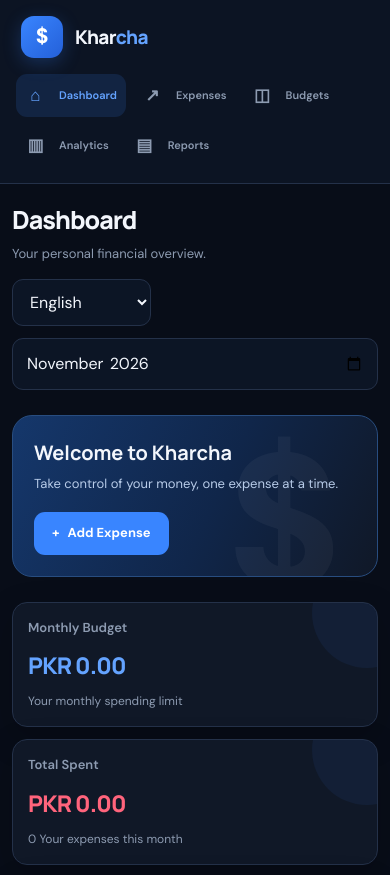
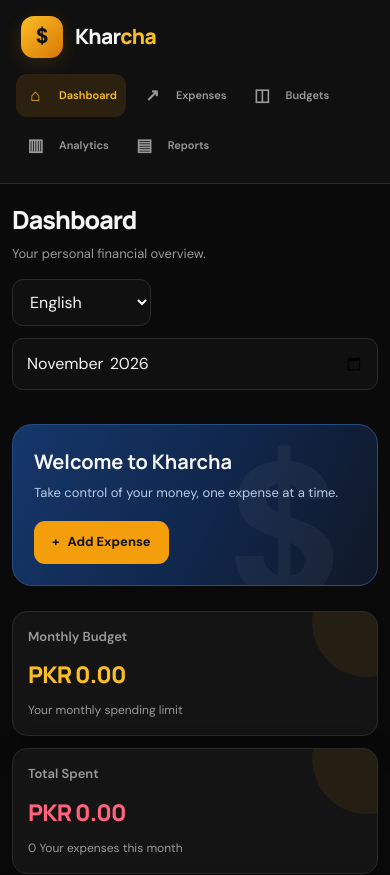
Before and after one commit to mubashirdon547-cyber/KHARCHA, a plain HTML site: page index.html in a window 390 px wide. Shown: the top 875 px of the page. Drawn offline with Linux system fonts and the light colour scheme.

Commit message:
Update style.css

```diff
--- a/style.css
+++ b/style.css
@@ -2,20 +2,22 @@
 @import url('https://fonts.googleapis.com/css2?family=DM+Sans:wght@400;500;600;700;800&family=Manrope:wght@400;500;600;700;800&display=swap');
 
 :root {
-  --bg: #080d18;
-  --surface: #101827;
-  --surface-2: #151f31;
-  --surface-3: #1b2940;
-  --border: #243149;
-  --text: #f3f6fc;
-  --muted: #8d9bb1;
-  --blue: #3985ff;
-  --blue-light: #64a3ff;
-  --green: #27c995;
-  --red: #ff647c;
-  --yellow: #f6bd4b;
+  --bg: #0A0A0A;
+  --surface: #141414;
+  --surface-2: #1B1B1B;
+  --surface-3: #242424;
+  --border: #2A2A2A;
+  --text: #F5F5F5;
+  --muted: #999999;
+
+  --blue: #F59E0B;
+  --blue-light: #FBBF24;
+  --green: #27C995;
+  --red: #FF647C;
+  --yellow: #F59E0B;
+
   --radius: 18px;
-  --shadow: 0 12px 35px rgba(0,0,0,.18);
+  --shadow: 0 12px 35px rgba(0,0,0,.22);
 }
 
 * {
@@ -26,10 +28,16 @@
 
 html {
   scroll-behavior: smooth;
+  width: 100%;
+  max-width: 100%;
+  overflow-x: clip;
 }
 
 body {
   min-height: 100vh;
+  width: 100%;
+  max-width: 100%;
+  overflow-x: clip;
   background: var(--bg);
   color: var(--text);
   font-family: 'DM Sans', sans-serif;
@@ -58,12 +66,15 @@ img {
 .app-layout {
   display: flex;
   min-height: 100vh;
+  width: 100%;
+  max-width: 100%;
+  min-width: 0;
 }
 
 .sidebar {
   width: 250px;
   min-width: 250px;
-  background: #0c1423;
+  background: #101010;
   border-right: 1px solid var(--border);
   padding: 28px 18px;
   display: flex;
@@ -81,14 +92,22 @@ img {
 .brand-logo {
   width: 42px;
   height: 42px;
-  display: grid;
-  place-items: center;
-  background: linear-gradient(135deg, #3985ff, #2460d9);
+  display: flex;
+  align-items: center;
+  justify-content: center;
+  background: linear-gradient(135deg, #FBBF24, #D97706);
   border-radius: 13px;
-  color: white;
+  color: #111111;
   font-size: 21px;
   font-weight: 800;
-  box-shadow: 0 5px 18px rgba(57,133,255,.25);
+  box-shadow: 0 5px 18px rgba(245,158,11,.15);
+}
+
+.brand-logo img {
+  width: 65px;
+  height: 65px;
+  object-fit: contain;
+  display: block;
 }
 
 .brand-name {
@@ -111,7 +130,7 @@ img {
 .nav-label {
   padding: 0 12px;
   margin-bottom: 7px;
-  color: #65748c;
+  color: #777777;
   font-size: 10px;
   font-weight: 800;
   letter-spacing: 1.5px;
@@ -136,7 +155,7 @@ img {
 }
 
 .nav-link.active {
-  background: rgba(57,133,255,.14);
+  background: rgba(245,158,11,.12);
   color: var(--blue-light);
 }
 
@@ -155,6 +174,8 @@ img {
 .main-content {
   flex: 1;
   min-width: 0;
+  max-width: 100%;
+  width: 100%;
   padding: 30px 36px;
 }
 
@@ -233,7 +254,8 @@ img {
   border-radius: 50%;
   right: -45px;
   top: -45px;
-  background: rgba(57,133,255,.07);
+  background: rgba(245,158,11,.07);
+  pointer-events: none;
 }
 
 .stat-label {
@@ -293,7 +315,7 @@ img {
 .progress-track {
   width: 100%;
   height: 10px;
-  background: #26334a;
+  background: #292929;
   border-radius: 20px;
   overflow: hidden;
 }
@@ -301,13 +323,13 @@ img {
 .progress-fill {
   height: 100%;
   width: 0;
-  background: linear-gradient(90deg, #347cff, #65a6ff);
+  background: linear-gradient(90deg, #D97706, #FBBF24);
   border-radius: inherit;
   transition: width .4s ease;
 }
 
 .progress-fill.danger {
-  background: linear-gradient(90deg, #ff526f, #ff8795);
+  background: linear-gradient(90deg, #FF526F, #FF8795);
 }
 
 .progress-details {
@@ -329,7 +351,7 @@ img {
 }
 
 .form-group label {
-  color: #cbd5e5;
+  color: #D4D4D4;
   font-size: 13px;
   font-weight: 600;
 }
@@ -341,7 +363,7 @@ textarea {
   width: 100%;
   min-height: 45px;
   padding: 11px 13px;
-  background: #0c1525;
+  background: #101010;
   border: 1px solid var(--border);
   border-radius: 11px;
   color: var(--text);
@@ -353,12 +375,12 @@ input:focus,
 select:focus,
 textarea:focus {
   border-color: var(--blue);
-  box-shadow: 0 0 0 3px rgba(57,133,255,.12);
+  box-shadow: 0 0 0 3px rgba(245,158,11,.12);
 }
 
 input::placeholder,
 textarea::placeholder {
-  color: #65748c;
+  color: #777777;
 }
 
 select option {
@@ -390,22 +412,22 @@ select option {
 
 .btn-primary {
   background: var(--blue);
-  color: white;
+  color: #111111;
 }
 
 .btn-primary:hover {
-  background: #256de0;
+  background: #FBBF24;
   transform: translateY(-1px);
 }
 
 .btn-secondary {
   background: var(--surface-3);
-  color: #dce7f8;
+  color: #E5E5E5;
   border-color: var(--border);
 }
 
 .btn-secondary:hover {
-  background: #263751;
+  background: #303030;
 }
 
 .btn-danger {
@@ -426,6 +448,7 @@ select option {
 
 .table-wrapper {
   width: 100%;
+  max-width: 100%;
   overflow-x: auto;
 }
 
@@ -438,7 +461,7 @@ table {
 th {
   padding: 13px 14px;
   text-align: left;
-  color: #8493aa;
+  color: #999999;
   font-size: 11px;
   font-weight: 800;
   letter-spacing: .7px;
@@ -448,8 +471,8 @@ th {
 
 td {
   padding: 15px 14px;
-  border-bottom: 1px solid rgba(36,49,73,.7);
-  color: #dce5f3;
+  border-bottom: 1px solid rgba(42,42,42,.8);
+  color: #E5E5E5;
   font-size: 13px;
 }
 
@@ -458,7 +481,7 @@ tr:last-child td {
 }
 
 tbody tr:hover {
-  background: rgba(255,255,255,.018);
+  background: rgba(255,255,255,.025);
 }
 
 .transaction-name {
@@ -487,7 +510,7 @@ tbody tr:hover {
   align-items: center;
   padding: 5px 9px;
   border-radius: 30px;
-  background: rgba(57,133,255,.12);
+  background: rgba(245,158,11,.12);
   color: var(--blue-light);
   font-size: 11px;
   font-weight: 700;
@@ -525,7 +548,7 @@ tbody tr:hover {
 }
 
 .category-info span:first-child {
-  color: #dce5f3;
+  color: #E5E5E5;
   font-weight: 600;
 }
 
@@ -535,14 +558,14 @@ tbody tr:hover {
 
 .category-track {
   height: 7px;
-  background: #26334a;
+  background: #292929;
   border-radius: 20px;
   overflow: hidden;
 }
 
 .category-fill {
   height: 100%;
-  background: linear-gradient(90deg, #3985ff, #6bafff);
+  background: linear-gradient(90deg, #D97706, #FBBF24);
   border-radius: inherit;
 }
 
@@ -617,9 +640,9 @@ tbody tr:hover {
 .notice {
   padding: 14px 16px;
   border-radius: 12px;
-  background: rgba(57,133,255,.1);
-  border: 1px solid rgba(57,133,255,.2);
-  color: #b8d5ff;
+  background: rgba(245,158,11,.09);
+  border: 1px solid rgba(245,158,11,.2);
+  color: #FCD58A;
   font-size: 13px;
   margin-bottom: 18px;
 }
@@ -627,13 +650,13 @@ tbody tr:hover {
 .notice.warning {
   background: rgba(246,189,75,.09);
   border-color: rgba(246,189,75,.2);
-  color: #f6d58d;
+  color: #F6D58D;
 }
 
 .notice.danger {
   background: rgba(255,100,124,.09);
   border-color: rgba(255,100,124,.2);
-  color: #ff9aaa;
+  color: #FF9AAA;
 }
 
 /* Footer */
@@ -642,9 +665,22 @@ tbody tr:hover {
   margin-top: 45px;
   padding: 20px 0;
   border-top: 1px solid var(--border);
-  color: #68778e;
+  color: #777777;
   text-align: center;
   font-size: 11px;
+}
+
+/* General layout protection */
+
+.main-content *,
+.card,
+.page-section,
+.dashboard-grid,
+.stats-grid,
+.topbar,
+.topbar-actions {
+  min-width: 0;
+  max-width: 100%;
 }
 
 /* Responsive design */
@@ -658,145 +694,9 @@ tbody tr:hover {
   .main-content {
     padding: 25px 22px;
   }
-
-  .dashboard-grid {
-    grid-template-columns: 1fr;
-  }
 }
 
-@media (max-width: 720px) {
-  .app-layout {
-    display: block;
-  }
-
-  .sidebar {
-    width: 100%;
-    min-width: 0;
-    padding: 15px;
-    gap: 15px;
-    border-right: none;
-    border-bottom: 1px solid var(--border);
-  }
-
-  .brand {
-    padding: 0 5px;
-  }
-
-  .nav-section {
-    flex-direction: row;
-    flex-wrap: wrap;
-    gap: 6px;
-  }
-
-  .nav-label,
-  .sidebar-bottom {
-    display: none;
-  }
-
-  .nav-link {
-    padding: 9px 11px;
-    font-size: 12px;
-  }
-
-  .main-content {
-    padding: 22px 15px;
-  }
-
-  .topbar {
-    align-items: flex-start;
-    flex-direction: column;
-    margin-bottom: 25px;
-  }
-
-  .topbar-actions {
-    width: 100%;
-    flex-wrap: wrap;
-  }
-
-  .stats-grid {
-    grid-template-columns: 1fr;
-    gap: 12px;
-  }
-
-  .card {
-    padding: 17px;
-  }
-
-  .form-row {
-    grid-template-columns: 1fr;
-    gap: 0;
-  }
-
-  .section-heading {
-    align-items: flex-start;
-  }
-}
-
-@media (max-width: 400px) {
-  .nav-link {
-    padding: 8px;
-    font-size: 11px;
-  }
-
-  .brand-name {
-    font-size: 19px;
-  }
-
-  .main-content {
-    padding: 18px 12px;
-  }
-}
-
-/* =========================================================
-   KHARCHA — MOBILE RESPONSIVENESS FIX
-   ========================================================= */
-
-/* Prevent horizontal overflow */
-html,
-body {
-  width: 100%;
-  max-width: 100%;
-  overflow-x: clip;
-}
-
-.app-layout {
-  width: 100%;
-  max-width: 100%;
-  min-width: 0;
-}
-
-.main-content {
-  min-width: 0;
-  max-width: 100%;
-  width: 100%;
-}
-
-/* Allow nested content to shrink */
-.main-content *,
-.card,
-.page-section,
-.dashboard-grid,
-.stats-grid,
-.topbar,
-.topbar-actions {
-  min-width: 0;
-  max-width: 100%;
-}
-
-.dashboard-grid {
-  grid-template-columns: repeat(2, minmax(0, 1fr));
-}
-
-/* Tables remain scrollable inside their own container */
-.table-wrapper {
-  width: 100%;
-  max-width: 100%;
-  overflow-x: auto;
-}
-
-/* Mobile and smaller tablets */
 @media screen and (max-width: 800px) {
-
   .app-layout {
     display: flex;
     flex-direction: column;
@@ -810,6 +710,10 @@ body {
     gap: 16px;
     border-right: none;
     border-bottom: 1px solid var(--border);
+  }
+
+  .brand {
+    padding: 0 5px;
   }
 
   .nav-section {
@@ -883,8 +787,8 @@ body {
 }
 
 /* Smaller phones */
+
 @media screen and (max-width: 480px) {
-
   .main-content {
     padding: 16px 12px;
   }
@@ -928,6 +832,7 @@ body {
 }
 
 /* Urdu right-to-left layout */
+
 html[dir="rtl"] body {
   text-align: right;
 }
@@ -950,18 +855,4 @@ html[dir="rtl"] .stat-card::after {
   html[dir="rtl"] .sidebar {
     border-left: none;
   }
-
 }
-
-.brand-logo {
-  display: flex;
-  align-items: center;
-  justify-content: center;
-}
-
-.brand-logo img {
-  width: 65px;
-  height: 65px;
-  object-fit: contain;
-  display: block;
-}
```
